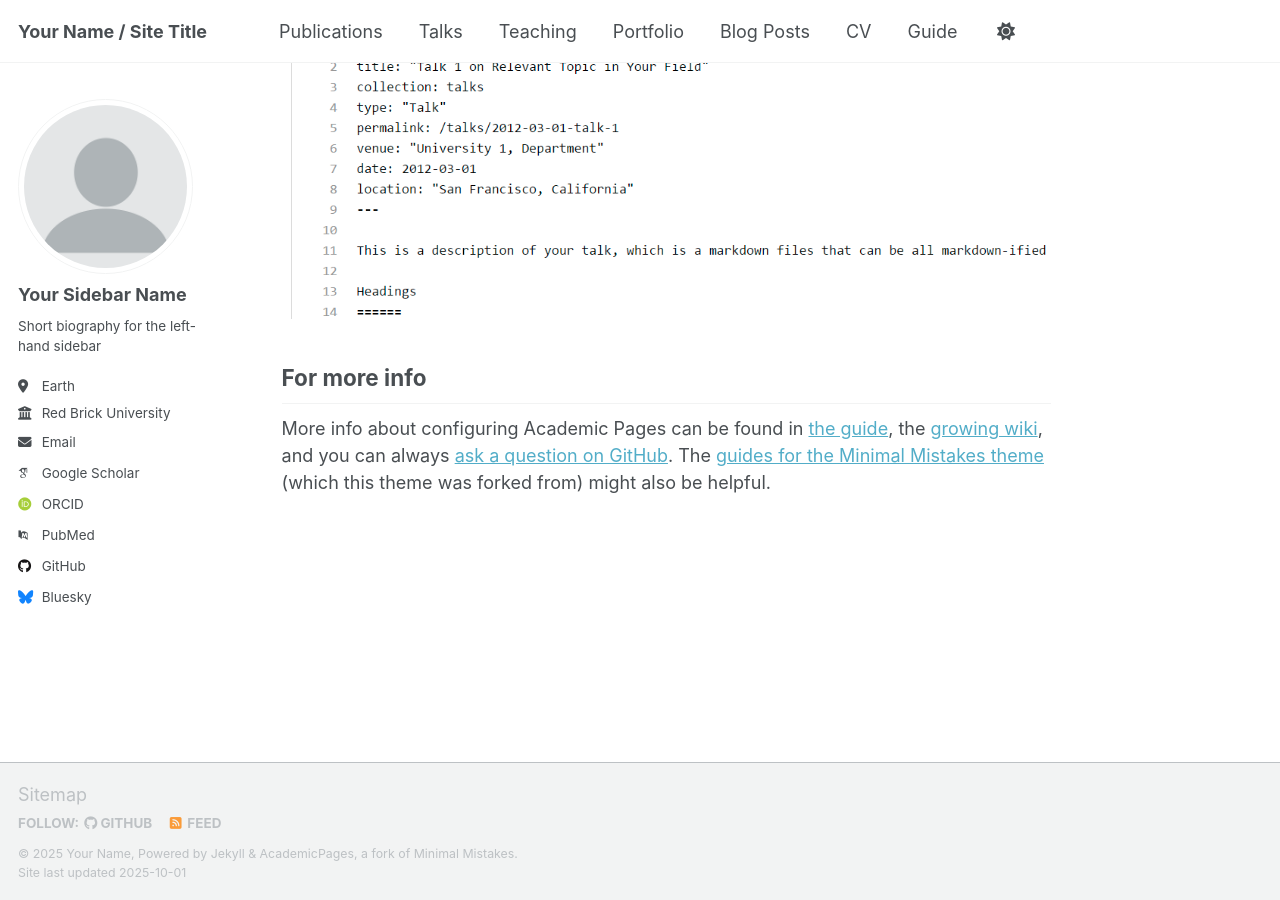
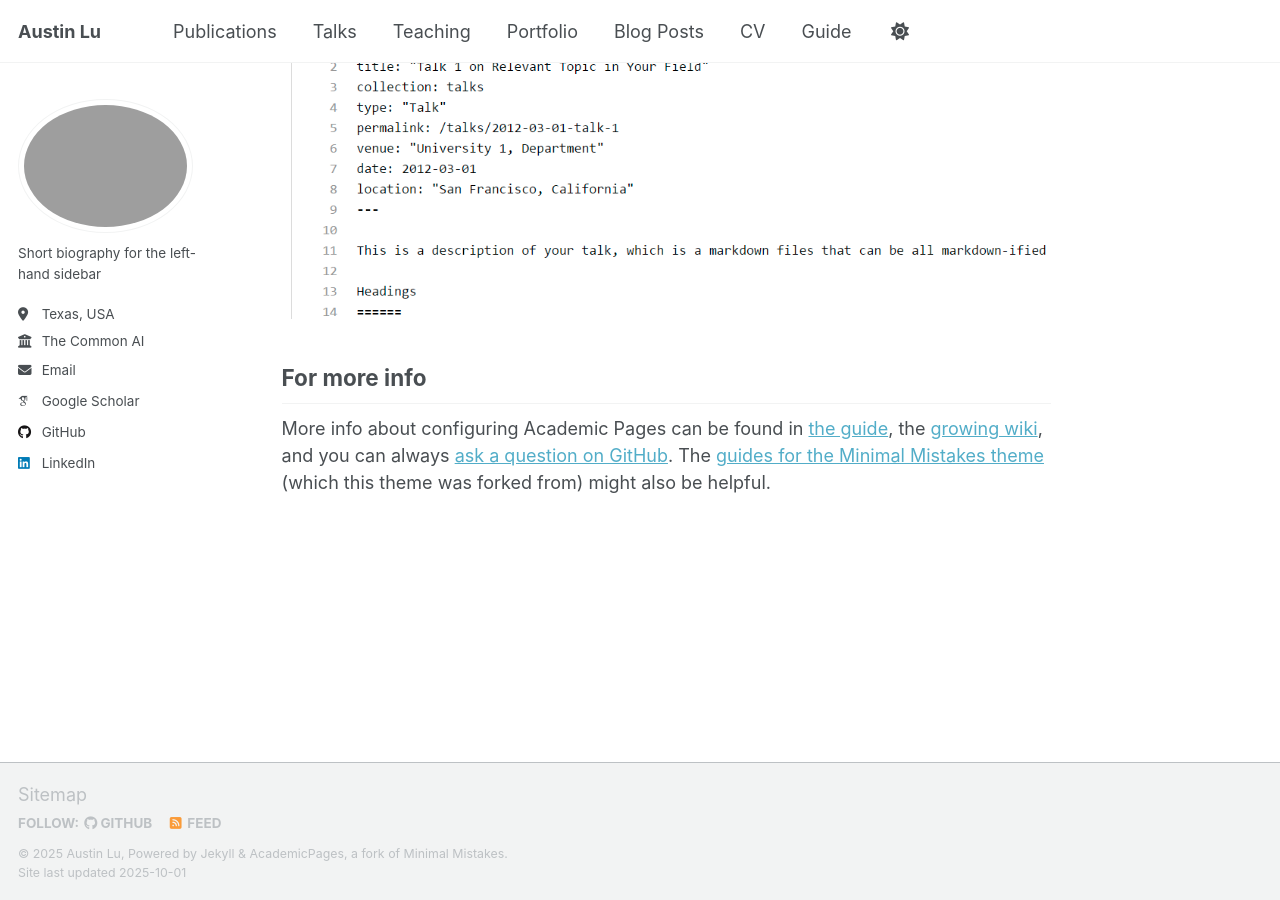
Before and after one commit to au79755/au79755.github.io, a Jekyll site: the page built from _pages/about.md, in a window 1280 px wide and 900 px high, scrolled down 2880 px. Built offline with Jekyll 4.4.1, drawn with Linux system fonts in a browser that asks for light colours; some web fonts are replaced; a script that is not in the unit is left out.

Commit message:
Update config

```diff
--- a/_config.yml
+++ b/_config.yml
@@ -9,38 +9,38 @@
 # Basic Site Settings
 locale                   : "en-US"
 site_theme               : "default" # Currently available options are "default", "air"
-title                    : "Your Name / Site Title"
+title                    : "Austin Lu"
 title_separator          : "-"
-name                     : &name "Your Name"
-description              : &description "Your Name's academic portfolio"   # Update this with a general description of your site, this is the default if not overridden by a page
-url                      : https://academicpages.github.io # The base hostname & protocol for your site e.g. "https://[your GitHub username].github.io",
+name                     : &name "Austin Lu"
+description              : &description "Austin Lu"   # Update this with a general description of your site, this is the default if not overridden by a page
+url                      : https://austin.github.io # The base hostname & protocol for your site e.g. "https://[your GitHub username].github.io",
                                                            # or if you already have some other page hosted on Github then use "https://[your GitHub username].github.io/[Your Repo Name]"
 baseurl                  : "" # the subpath of your site, e.g. "/blog"
-repository               : "academicpages/academicpages.github.io"
+repository               : "au79755/austin.github.io"
 
 # Site Author - The following control what appear as part of the author content on the side bar.
 #               If a field is blank the icon and link will not appear, otherwise it will be shown.
 #               Additional customization can be done by editing /_includes/author-profile.html
 author:
   # Biographic information
-  avatar           : "profile.png"
-  name             : "Your Sidebar Name"
+  avatar           : "prof2.jpg"
+  name             : # "Austin Lu"
   pronouns         : # example: "she/her"
   bio              : "Short biography for the left-hand sidebar"
-  location         : "Earth"
-  employer         : "Red Brick University"
+  location         : "Texas, USA"
+  employer         : "The Common AI"
   uri              : # URL
-  email            : "none@example.org"
+  email            : "austin.lu@thecommonai.com"
 
   # Academic websites
   academia         : # URL
   arxiv            : # URL - Update with the correct link to your profile
-  googlescholar    : "https://scholar.google.com/citations?user=PS_CX0AAAAAJ"
+  googlescholar    : "https://scholar.google.com/citations?user=C5mpQPYAAAAJ"
   inspire-hep      : # URL
   impactstory      : # URL
-  orcid            : "http://orcid.org/yourorcidurl"
+  orcid            : # URL
   semantic         : # URL
-  pubmed           : "https://www.ncbi.nlm.nih.gov/pubmed/?term=john+snow"
+  pubmed           : # URL
   researchgate     : # URL
   scopus           : # URL
 
@@ -48,13 +48,13 @@ author:
   bitbucket        : # Username - Update with your username on the site
   codepen          : # Username
   dribbble         : # Username
-  github           : "academicpages"
+  github           : "au79755"
   kaggle           : # Username
   stackoverflow    : # User number or user number and name (i.e., use "1" or "1/jeff-atwood")
 
   # Social media
   artstation       : # Username
-  bluesky          : "bsky.app" # Replace this with you Bluesky username
+  bluesky          : # "bsky.app" # Replace this with you Bluesky username
   facebook         : # Username
   flickr           : # Username
   foursquare       : # Username
@@ -63,7 +63,7 @@ author:
   keybase          : # Username
   instagram        : # Username
   lastfm           : # Username
-  linkedin         : # Username
+  linkedin         : "austinlu1"
   mastodon         : # URL
   medium           : # URL
   pinterest        : # Username
@@ -81,12 +81,12 @@ author:
 
 # Publication Category - The following the list of publication categories and their headings
 publication_category:
-  books:
-    title: 'Books'
   manuscripts:
-    title: 'Journal Articles'
+    title: 'Journals & Theses'
   conferences:
-    title: 'Conference Papers'
+    title: 'Articles & Papers'
+  posters:
+    title: 'Talks & Posters'
 
 # Site Settings
 teaser                   :  # filename of teaser fallback teaser image placed in /images/ for social media previews
```
